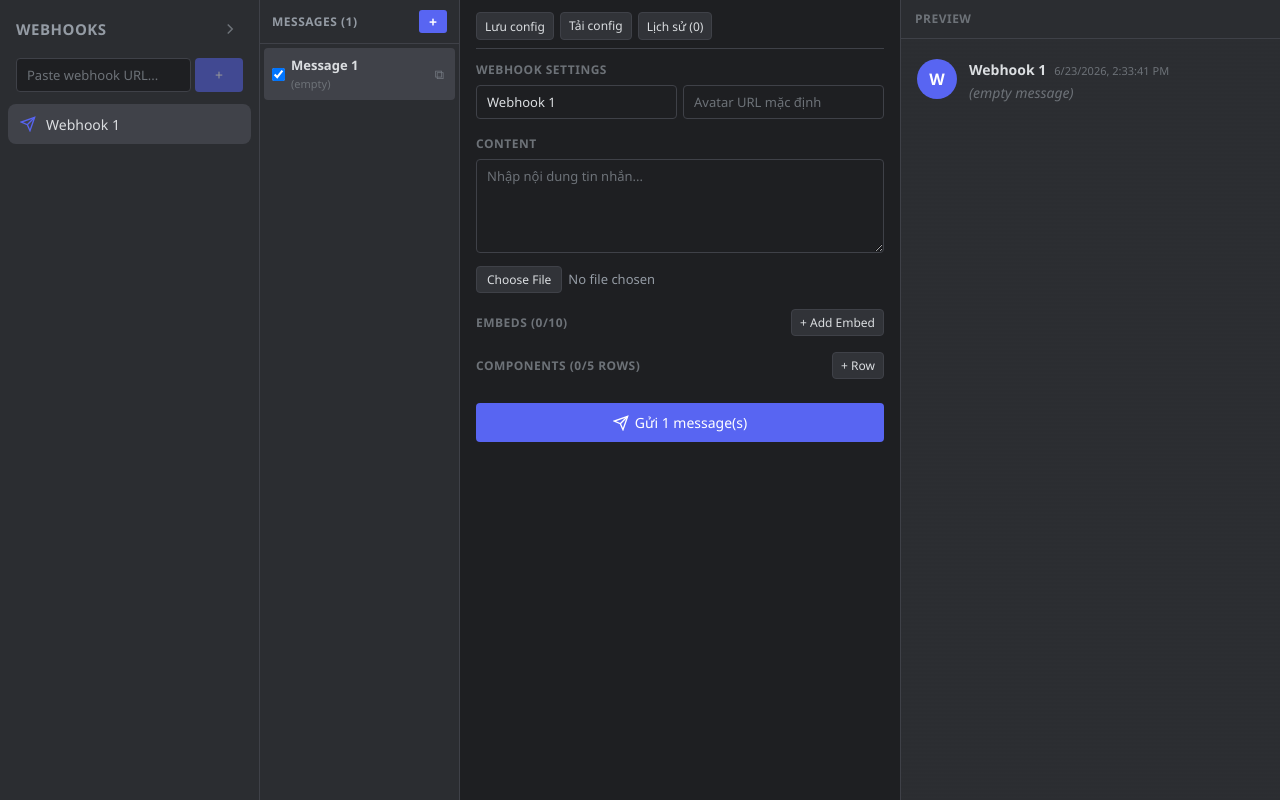
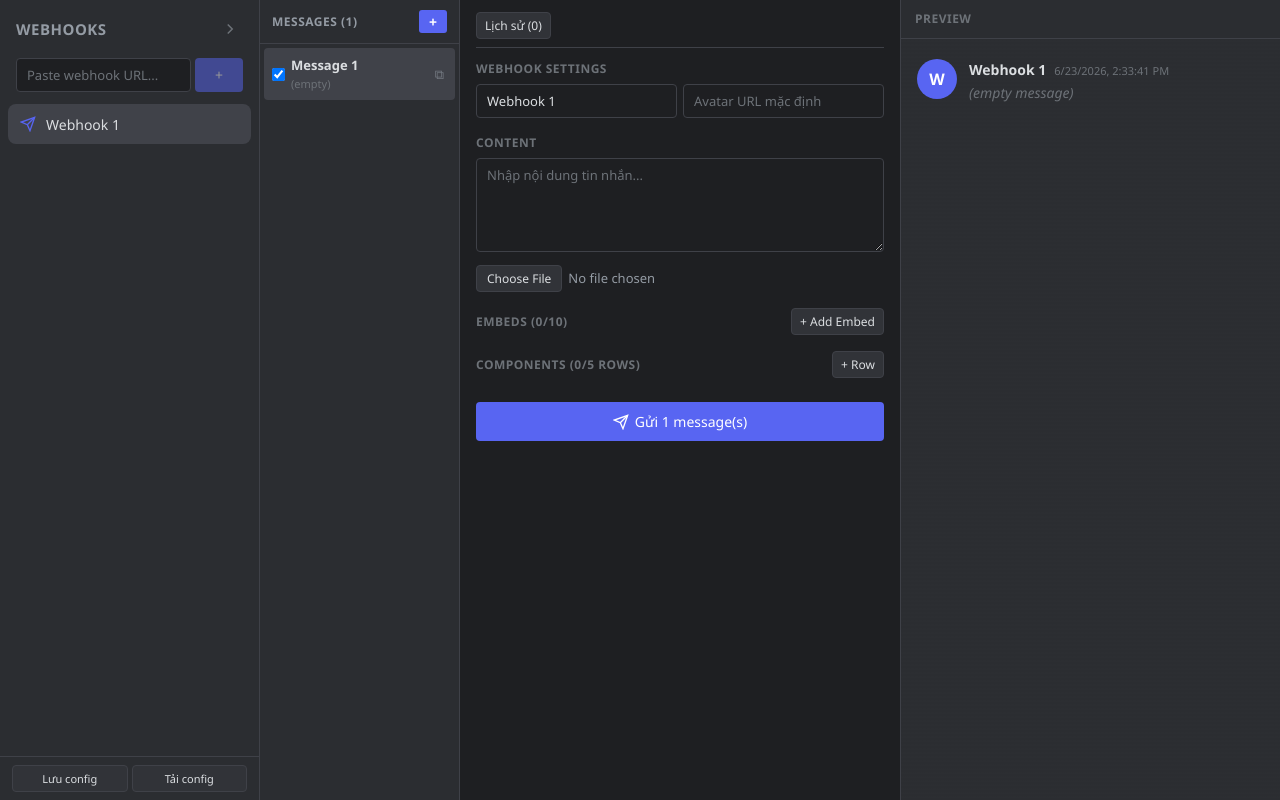
Before and after one commit to vngctcreative/webhook_dsc, a React (Vite) app: page / in a window 1280 px wide. Built offline with nearby package versions, Linux system fonts and the light colour scheme.

Commit message:
Move save/load config buttons to webhook sidebar

```diff
--- a/src/App.css
+++ b/src/App.css
@@ -37,6 +37,9 @@
 .inline-input { font-size: 13px; padding: 2px 6px; width: 100%; }
 .remove-btn { opacity: 0; transition: opacity 0.1s; font-size: 12px; }
 .webhook-item:hover .remove-btn { opacity: 1; }
+
+.sidebar-config { display: flex; gap: 4px; padding: 8px 12px; border-top: 1px solid var(--border); flex-shrink: 0; }
+.sidebar-config .config-btn { flex: 1; justify-content: center; font-size: 11px; padding: 5px 4px; }
 
 /* ===== Messages Sidebar ===== */
 .msg-sidebar {
--- a/src/App.jsx
+++ b/src/App.jsx
@@ -305,7 +305,7 @@ export default function App() {
 
   return (
     <div className="app">
-      <Sidebar webhooks={webhooks} activeId={activeId} onSelect={setActiveId} onAdd={addWebhook} onRemove={removeWebhook} onRename={renameWebhook} />
+      <Sidebar webhooks={webhooks} activeId={activeId} onSelect={setActiveId} onAdd={addWebhook} onRemove={removeWebhook} onRename={renameWebhook} onSaveConfig={saveConfig} onLoadConfig={loadConfig} />
 
       <div className={`main-area${!activeWebhook ? ' no-webhook' : ''}`}>
         <div className="msg-sidebar">
@@ -342,11 +342,6 @@ export default function App() {
           ) : (
             <div className="editor-content">
               <div className="editor-toolbar">
-                <button className="btn btn-sm btn-secondary" onClick={saveConfig}>Lưu config</button>
-                <label className="btn btn-sm btn-secondary" style={{ cursor: 'pointer' }}>
-                  Tải config
-                  <input type="file" accept=".json" style={{ display: 'none' }} onChange={e => { loadConfig(e.target.files[0]); e.target.value = '' }} />
-                </label>
                 <button className="btn btn-sm btn-secondary" onClick={() => setStatus({ type: 'history', text: '' })}>Lịch sử ({history.length})</button>
               </div>
 
--- a/src/components/Sidebar.jsx
+++ b/src/components/Sidebar.jsx
@@ -1,10 +1,11 @@
-import { useState } from 'react'
+import { useState, useRef } from 'react'
 
-export default function Sidebar({ webhooks, activeId, onSelect, onAdd, onRemove, onRename }) {
+export default function Sidebar({ webhooks, activeId, onSelect, onAdd, onRemove, onRename, onSaveConfig, onLoadConfig }) {
   const [urlInput, setUrlInput] = useState('')
   const [editingId, setEditingId] = useState(null)
   const [editName, setEditName] = useState('')
   const [collapsed, setCollapsed] = useState(false)
+  const fileRef = useRef(null)
 
   function handleAdd(e) {
     e.preventDefault()
@@ -92,6 +93,12 @@ export default function Sidebar({ webhooks, activeId, onSelect, onAdd, onRemove,
           </div>
         ))}
       </div>
+
+      <div className="sidebar-config">
+        <button className="btn btn-sm btn-secondary config-btn" onClick={onSaveConfig}>Lưu config</button>
+        <button className="btn btn-sm btn-secondary config-btn" onClick={() => fileRef.current?.click()}>Tải config</button>
+        <input ref={fileRef} type="file" accept=".json" style={{ display: 'none' }} onChange={e => { onLoadConfig(e.target.files[0]); e.target.value = '' }} />
+      </div>
     </div>
   )
 }
```
